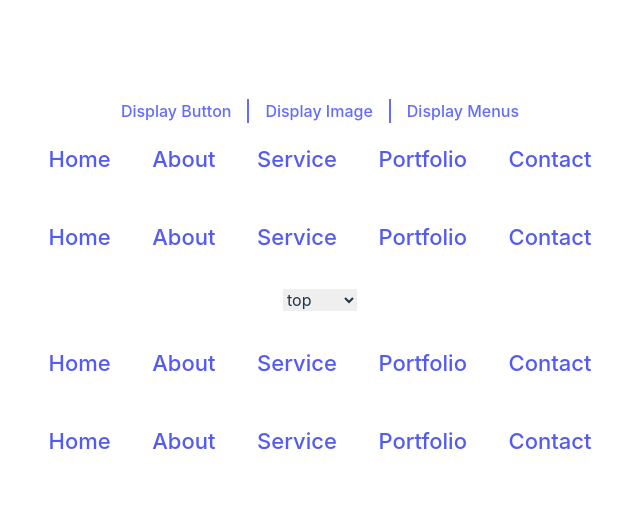
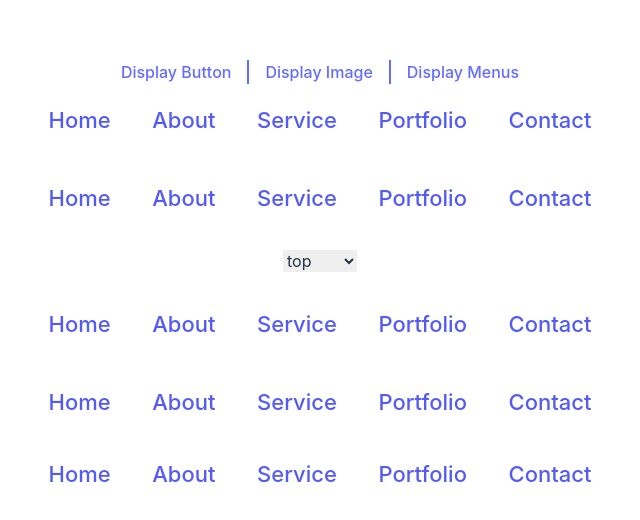
Before and after one commit to andy5566w/vue3-advenced-css, a Vue app: page /menus in a window 1280 px wide. Shown: the part 128-648 px from the top of the page, without its empty margins (320-960 px from the left). Built offline with nearby package versions, Linux system fonts and the light colour scheme.

Commit message:
add BlurMenu.vue

```diff
--- a/src/components/DisplayMenus.vue
+++ b/src/components/DisplayMenus.vue
@@ -4,6 +4,7 @@
     <BackgroundAndBorderMenu />
     <SplittedBackgroundMenu />
     <TwoMovingMenu />
+    <BlurMenu />
   </div>
 </template>
 
@@ -12,6 +13,7 @@ import GrowingBorderMenu from './menus/GrowingBorderMenu.vue'
 import BackgroundAndBorderMenu from './menus/BackgroundAndBorderMenu.vue'
 import SplittedBackgroundMenu from './menus/SplittedBackgroundMenu.vue'
 import TwoMovingMenu from './menus/TwoMovingMenu.vue'
+import BlurMenu from './menus/BlurMenu.vue'
 </script>
 
 <style scoped></style>
--- /dev/null
+++ b/src/components/menus/BlurMenu.vue
@@ -0,0 +1,45 @@
+<template>
+  <div class="BlurMenu">
+    <BaseMenu />
+  </div>
+</template>
+
+<script setup>
+import BaseMenu from './BaseMenu.vue'
+</script>
+
+<style lang="scss">
+.BlurMenu {
+  &:hover {
+    a {
+      filter: blur(5px);
+    }
+  }
+
+  a {
+    border-radius: 5px;
+    &:before {
+      content: '';
+      position: absolute;
+      top: 0;
+      left: 0;
+      width: 100%;
+      height: 100%;
+      background-color: #ee5a24;
+      transition: all 0.3s;
+      z-index: -1;
+      transform: scale(0);
+    }
+
+    &:hover {
+      color: #fff;
+      transform: scale(1.5);
+      filter: blur(0);
+
+      &:before {
+        transform: scale(1.5);
+      }
+    }
+  }
+}
+</style>
```
